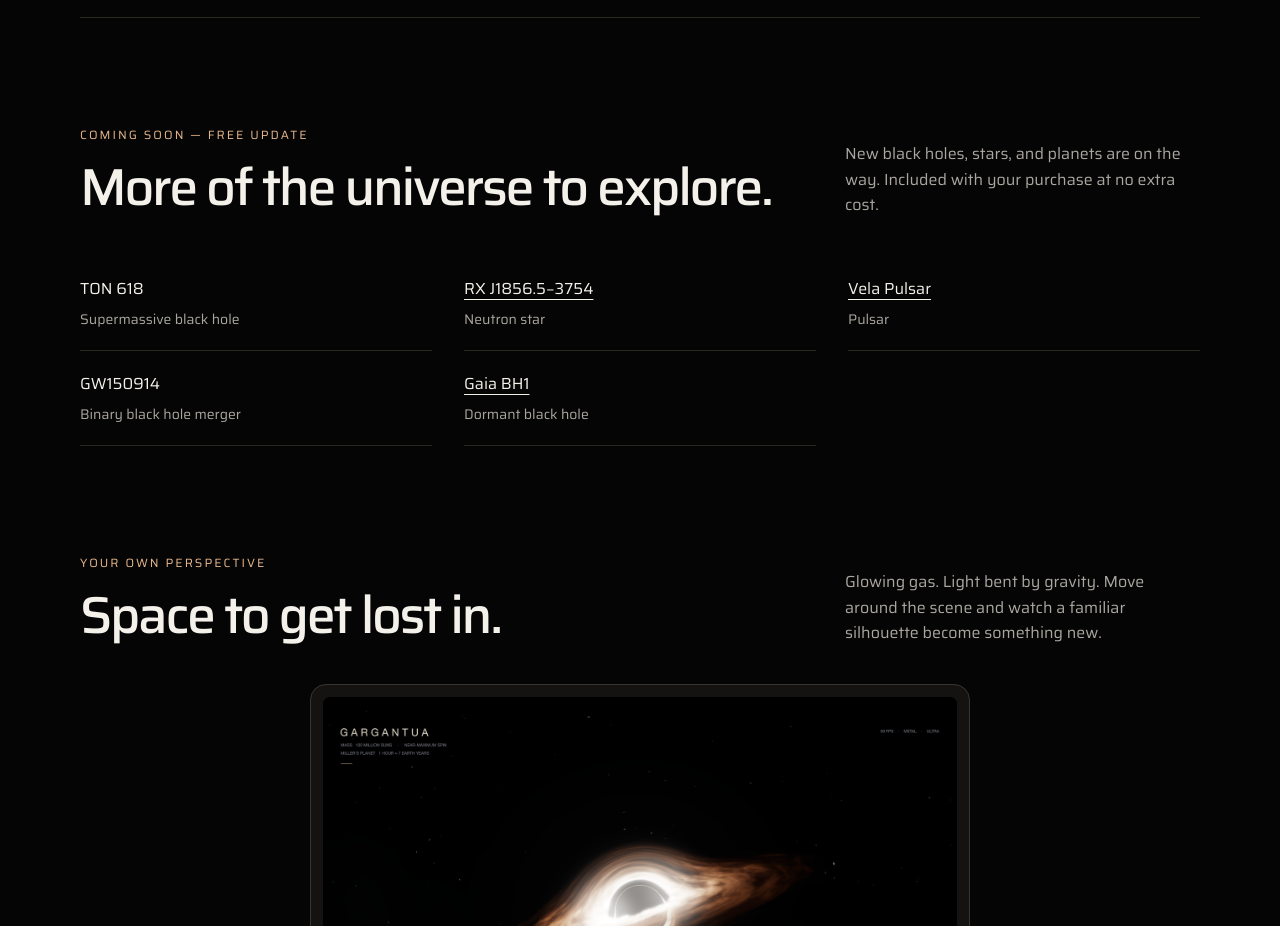
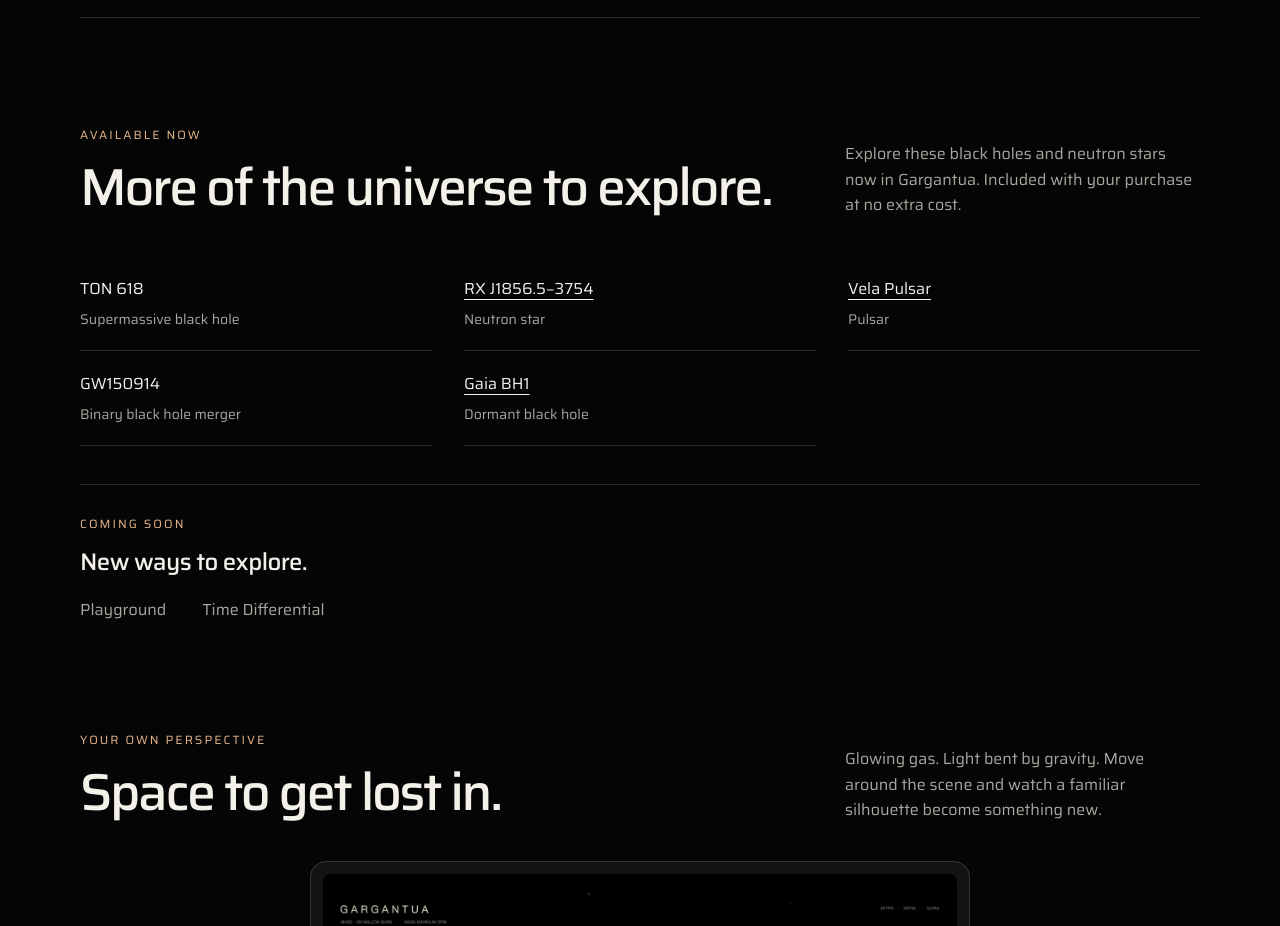
Before and after one commit to nzmedet/nzmedet.github.io, a plain HTML site: page gargantua/index.html in a window 1280 px wide. Shown: the part 1100-2026 px from the top of the page. Drawn offline with Linux system fonts and the light colour scheme.

Commit message:
Update Gargantua availability and upcoming features

```diff
--- a/gargantua/index.html
+++ b/gargantua/index.html
@@ -10,7 +10,7 @@
   <link rel="preconnect" href="https://fonts.googleapis.com" />
   <link rel="preconnect" href="https://fonts.gstatic.com" crossorigin />
   <link href="https://fonts.googleapis.com/css2?family=Saira:wght@300;400;500;600;700&display=swap" rel="stylesheet" />
-  <link rel="stylesheet" href="style.css?v=8" />
+  <link rel="stylesheet" href="style.css?v=9" />
 </head>
 <body>
   <a class="skip" href="#main">Skip to content</a>
@@ -55,10 +55,10 @@
     <section class="section wrap" id="coming-soon" aria-labelledby="coming-soon-title">
       <div class="section-intro">
         <div>
-          <p class="eyebrow">Coming soon — free update</p>
+          <p class="eyebrow">Available now</p>
           <h2 id="coming-soon-title">More of the universe to explore.</h2>
         </div>
-        <p>New black holes, stars, and planets are on the way. Included with your purchase at no extra cost.</p>
+        <p>Explore these black holes and neutron stars now in Gargantua. Included with your purchase at no extra cost.</p>
       </div>
       <ul class="upcoming-objects">
         <li>TON 618<span>Supermassive black hole</span></li>
@@ -67,6 +67,14 @@
         <li>GW150914<span>Binary black hole merger</span></li>
         <li><a href="https://en.wikipedia.org/wiki/Gaia_BH1" target="_blank" rel="noopener noreferrer">Gaia BH1</a><span>Dormant black hole</span></li>
       </ul>
+      <div class="upcoming-features">
+        <p class="eyebrow">Coming soon</p>
+        <h3>New ways to explore.</h3>
+        <ul aria-label="Upcoming features">
+          <li>Playground</li>
+          <li>Time Differential</li>
+        </ul>
+      </div>
     </section>
 
     <section class="section wrap" id="experience" aria-labelledby="experience-title">
--- a/gargantua/style.css
+++ b/gargantua/style.css
@@ -53,6 +53,9 @@ h1 { position: relative; z-index: 1; margin-top: 20px; padding-left: .13em; font
 .upcoming-objects { display: grid; grid-template-columns: repeat(3, minmax(0, 1fr)); gap: 0 32px; margin: 0; padding: 0; list-style: none; }
 .upcoming-objects li { padding-block: 20px; border-bottom: 1px solid var(--line); }
 .upcoming-objects li span { display: block; margin-top: 6px; color: var(--muted); font-size: 14px; }
+.upcoming-features { margin-top: 38px; padding-top: 30px; border-top: 1px solid var(--line); }
+.upcoming-features h3 { margin-top: 10px; font-size: 24px; letter-spacing: -.025em; }
+.upcoming-features ul { display: flex; flex-wrap: wrap; gap: 12px 36px; margin: 16px 0 0; padding: 0; list-style: none; color: var(--muted); }
 .mac-gallery { width: min(100%, 660px); margin-inline: auto; }
 .mac-shot { padding: 12px; border: 1px solid #393632; border-radius: 16px; background: #141311; }
 .mac-shot img { width: 100%; border-radius: 7px; }
```
